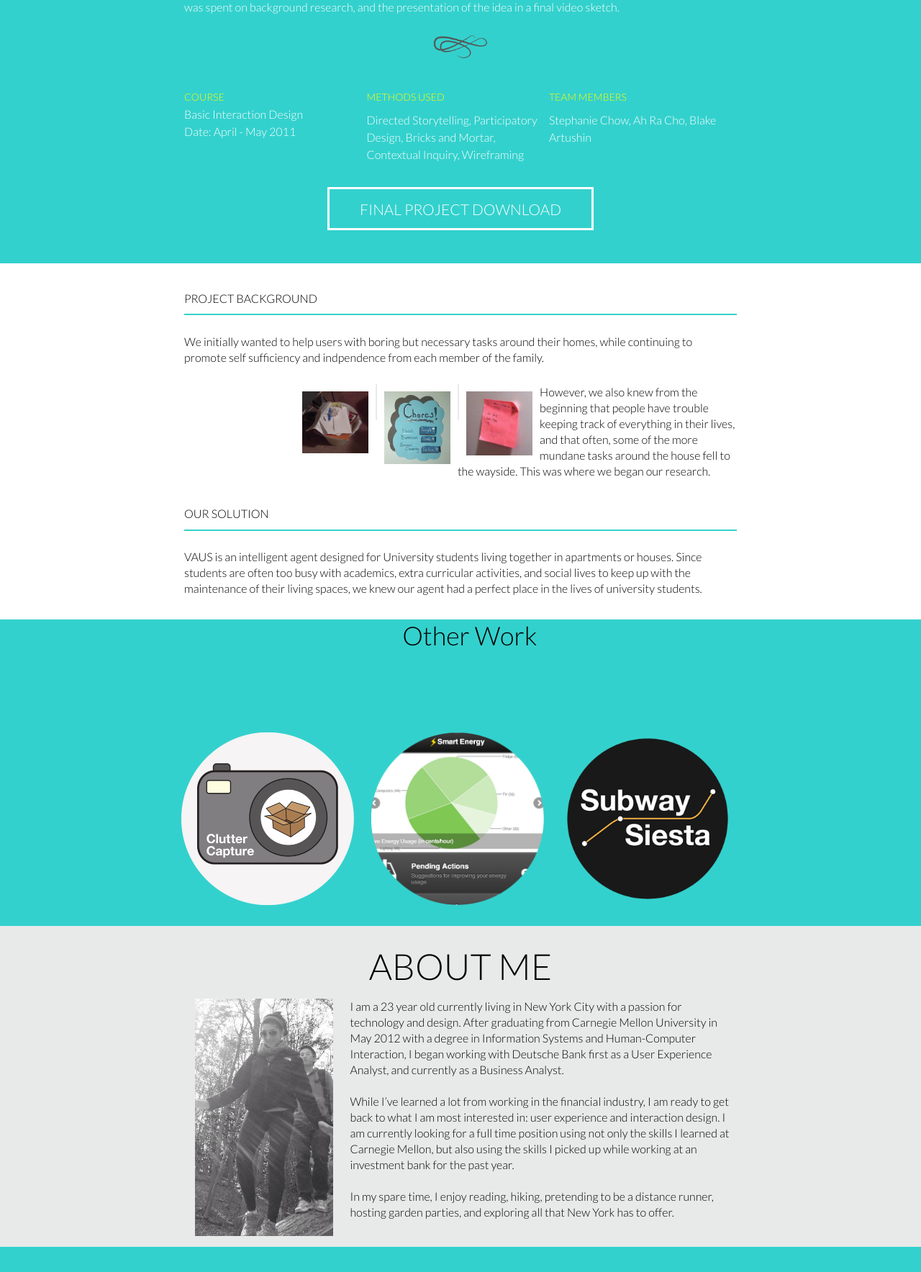
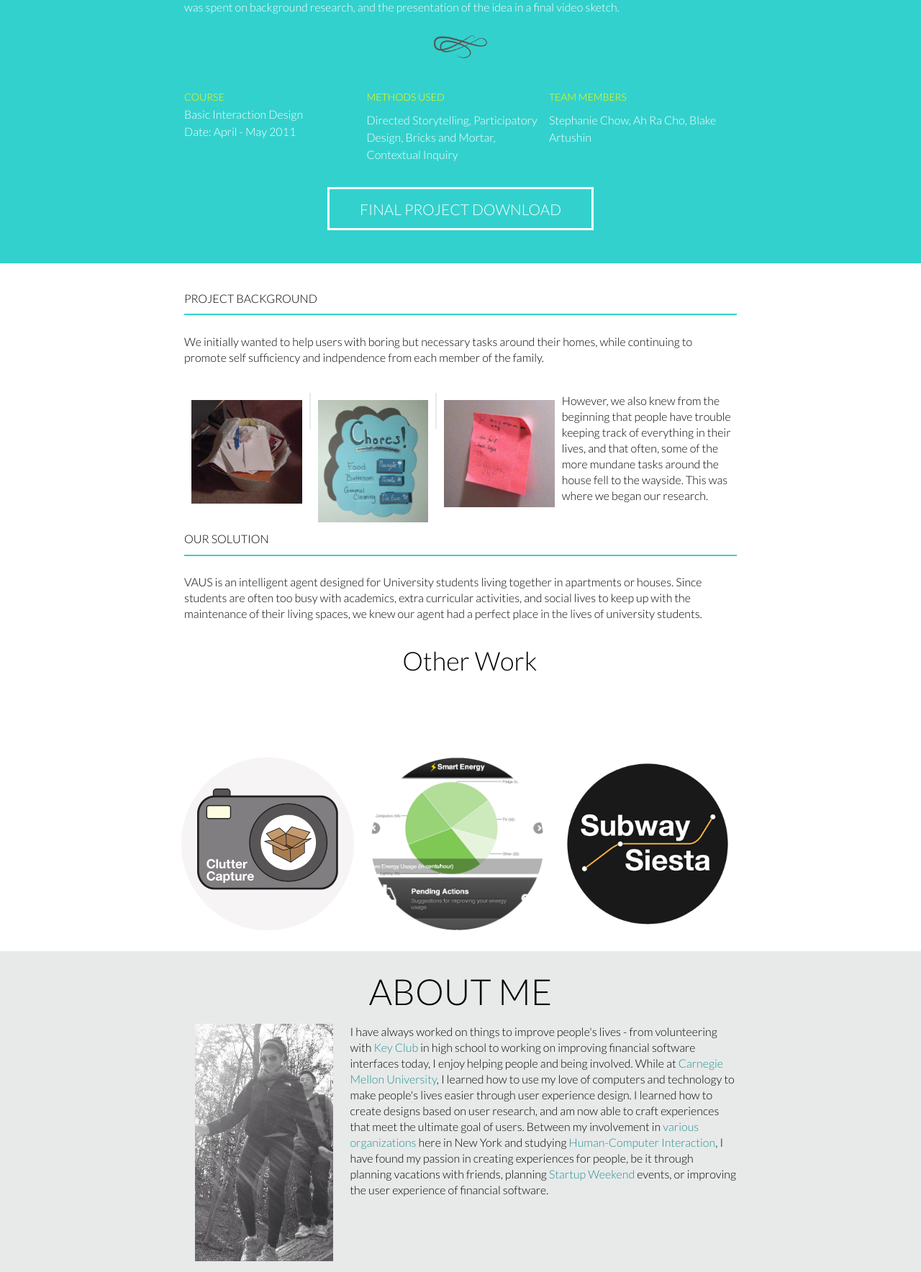
Before and after one commit to agobaud/portfolio, a PHP site: page /projectvaus.html in a window 1280 px wide. Shown: the part 524-2292 px from the top of the page at 72% size. Before the commit the page ends 2257 px from the top, so only its background shows below. Run offline with PHP 8.4, Linux system fonts and the light colour scheme.

Commit message:
fixed background image for mallgo, but still need to fix 'project download' button when site is more narrow

```diff
--- a/css/stylesheet.css
+++ b/css/stylesheet.css
@@ -26,9 +26,9 @@
 .header-img{
 	width:120%;
 	height: 120%;
-	-webkit-filter: blur(5px) contrast(115%) brightness(70%);
+	/*-webkit-filter: blur(5px) contrast(115%) brightness(70%);*/
 	margin: -20px;
-	background: url('../img/headerimage.jpg') no-repeat center center fixed;
+	background: url('../img/headerimage.png') no-repeat center center fixed;
   -webkit-background-size: cover;
   -moz-background-size: cover;
   -o-background-size: cover;
@@ -65,6 +65,14 @@
 
 #projectvaus{
 	background: url('../img/projectvaus.jpg') no-repeat center center fixed;
+	-webkit-background-size: cover;
+	 -moz-background-size: cover;
+	 -o-background-size: cover;
+	 background-size: cover;
+}
+
+#mallgoheader{
+	background: url('../img/mallgo.jpg') no-repeat center center fixed;
 	-webkit-background-size: cover;
 	 -moz-background-size: cover;
 	 -o-background-size: cover;
@@ -150,6 +158,7 @@
 
 .eyebrow{
 	font-size: 1.3em;
+	color:rgba(255,255,255,0.6);
 }
 
 .title-name{
@@ -163,7 +172,7 @@
 	line-height: 1.5em;
 	font-size: 1.3em;
 	width: 60%;
-	color:rgba(255,255,255,0.7);
+	color:rgba(255,255,255,0.6);
 	margin: 2% 20% 2% 20%;
 }
 .intro-text a{
@@ -261,6 +270,14 @@
 	float:right;
 	position: relative;
 	line-height: 1.375em;
+}
+
+.aboutme-content a{
+	color: #23918e;
+}
+
+.aboutme-content a:hover{
+	text-decoration: underline;
 }
 
 /* Contact Bubbles */
--- a/index.html
+++ b/index.html
@@ -64,9 +64,7 @@
 	    	<div class="aboutme-header">About Me</div>
 	    	<div class="aboutme">
 		    	<div class="aboutme-img"><img src="img/amandahiking.jpg" /></div>
-		    	<div class="aboutme-content">When I first applied to college, I thought I was going to be a programmer and do something cool like build video games. That idea quickly went out the window after I took my first programming class – clearly programming was not for me.</div>
-
-		    	<div class="aboutme-content">Instead, I went on to study human-computer interaction at Carnegie Mellon University and now work as a designer at an investment bank. When I am not beautifying and improving financial software, I work on organizing events with Startup Weekend NYC, run social media and plan events for the NYC Metro Carnegie Mellon Alumni Group, and pretend to be a long distance runner. I love working on things that make people’s lives better either through good design or good logistical planning.</div>
+		    	<div class="aboutme-content">I have always worked on things to improve people's lives - from volunteering with <a href="http://www.cnhkeyclub.org/">Key Club</a> in high school to working on improving financial software interfaces today, I enjoy helping people and being involved. While at <a href="http://www.cmu.edu">Carnegie Mellon University</a>, I learned how to use my love of computers and technology to make people's lives easier through user experience design. I learned how to create designs based on user research, and am now able to craft experiences that meet the ultimate goal of users. Between my involvement in <a href="http://www.imentor.org/">various</a> <a href="http://alumni.cmu.edu/s/1410/alumni/index.aspx?sid=1410&gid=1&pgid=443">organizations</a> here in New York and studying <a href="http://www.hcii.cmu.edu/">Human-Computer Interaction</a>, I have found my passion in creating experiences for people, be it through planning vacations with friends, planning <a href="http://www.nycsw.co">Startup Weekend</a> events, or improving the user experience of financial software. </div>
 
 
 			</div>
--- a/projectvaus.html
+++ b/projectvaus.html
@@ -38,7 +38,7 @@
 			<div class="project-info">
 				<div class="project-info-header">Methods Used</div>
 				<div class="project-info-content">
-						<p>Directed Storytelling, Participatory Design, Bricks and Mortar, Contextual Inquiry, Wireframing</p>
+						<p>Directed Storytelling, Participatory Design, Bricks and Mortar, Contextual Inquiry</p>
 				</div>
 			</div>
 			<div class="project-info">
@@ -54,14 +54,12 @@
 		<div class="project-content-header">Project Background</div>
 		<div class="header-line"></div>
 		<div class="project-content">We initially wanted to help users with boring but necessary tasks around their homes, while continuing to promote self sufficiency and indpendence from each member of the family.</div>
-		<div class="project-content">
 		<div class="project-images">
 			<img id="vaus-images" src="img/projectvaus1.jpg">
 				<div class="project-image-dividers"></div>
 			<img id="vaus-images" src="img/projectvaus2.jpg">
 				<div class="project-image-dividers"></div>
 			<img id="vaus-images" src="img/projectvaus3.jpg">
-			</div>
 		</div>
 		<div class="project-content">However, we also knew from the beginning that people have trouble keeping track of everything in their lives, and that often, some of the more mundane tasks around the house fell to the wayside. This was where we began our research.</div>
 		<div class="project-content-header">Our Solution</div>
@@ -70,7 +68,6 @@
 	</div>
 		</div>
 	</div>
-	<div class="project-intro-wrapper">
 
 	<div class="other-work-wrapper">
 		<div class="other-work-header">Other Work</div>
@@ -81,12 +78,8 @@
 	<div class="aboutme-container">
 	    	<div class="aboutme-header">About Me</div>
 	    	<div class="aboutme">
-		    	<div class="aboutme-img"><img src="img/amandahiking.jpg" /><div>
-		    	<div class="aboutme-content">I am a 23 year old currently living in New York City with a passion for technology and design. After graduating from Carnegie Mellon University in May 2012 with a degree in Information Systems and Human-Computer Interaction, I began working with Deutsche Bank first as a User Experience Analyst, and currently as a Business Analyst.
-		    		<br /><br />
-		    	While I’ve learned a lot from working in the financial industry, I am ready to get back to what I am most interested in: user experience and interaction design. I am currently looking for a full time position using not only the skills I learned at Carnegie Mellon, but also using the skills I picked up while working at an investment bank for the past year.
-		    		<br /><br />
-				In my spare time, I enjoy reading, hiking, pretending to be a distance runner, hosting garden parties, and exploring all that New York has to offer.</div>
+		    	<div class="aboutme-img"><img src="img/amandahiking.jpg" /></div>
+		    	<div class="aboutme-content">I have always worked on things to improve people's lives - from volunteering with <a href="http://www.cnhkeyclub.org/">Key Club</a> in high school to working on improving financial software interfaces today, I enjoy helping people and being involved. While at <a href="http://www.cmu.edu">Carnegie Mellon University</a>, I learned how to use my love of computers and technology to make people's lives easier through user experience design. I learned how to create designs based on user research, and am now able to craft experiences that meet the ultimate goal of users. Between my involvement in <a href="http://www.imentor.org/">various</a> <a href="http://alumni.cmu.edu/s/1410/alumni/index.aspx?sid=1410&gid=1&pgid=443">organizations</a> here in New York and studying <a href="http://www.hcii.cmu.edu/">Human-Computer Interaction</a>, I have found my passion in creating experiences for people, be it through planning vacations with friends, planning <a href="http://www.nycsw.co">Startup Weekend</a> events, or improving the user experience of financial software. </div>
 			</div>
 	    </div>
 	</body>
```
Also changed, not shown: mallgo.html (+6 -8 lines), subwaysiesta.html (+2 -12 lines), 3 other files. Lines whose indentation alone changed are shown as unchanged.
